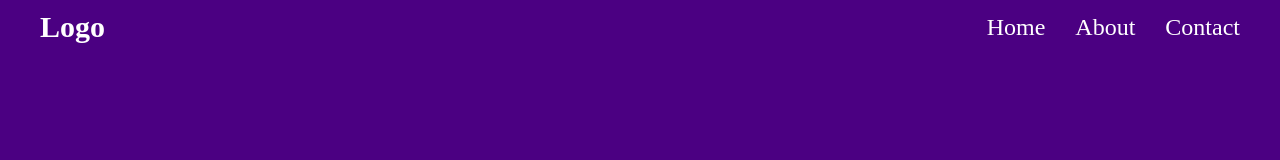
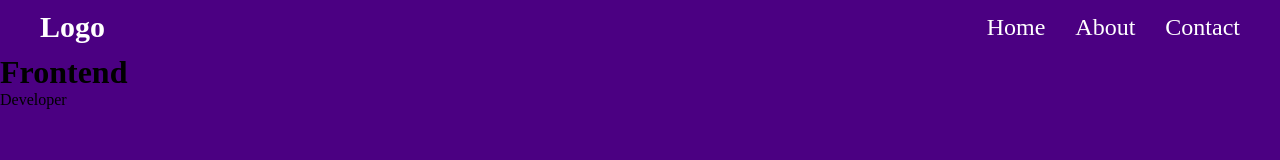
Before and after one commit to Ergashev95/git-test-1400, a plain HTML site: page index.html in a window 1280 px wide. Drawn offline with Linux system fonts and the light colour scheme.

Commit message:
add header-content section

```diff
--- a/index.html
+++ b/index.html
@@ -23,6 +23,10 @@
                 </li>
             </ul>
         </nav>
+        <div class="header-content">
+            <h1 class="header-title">Frontend</h1>
+            <p class="header-text">Developer</p>
+        </div>
     </header>
 
 
```
